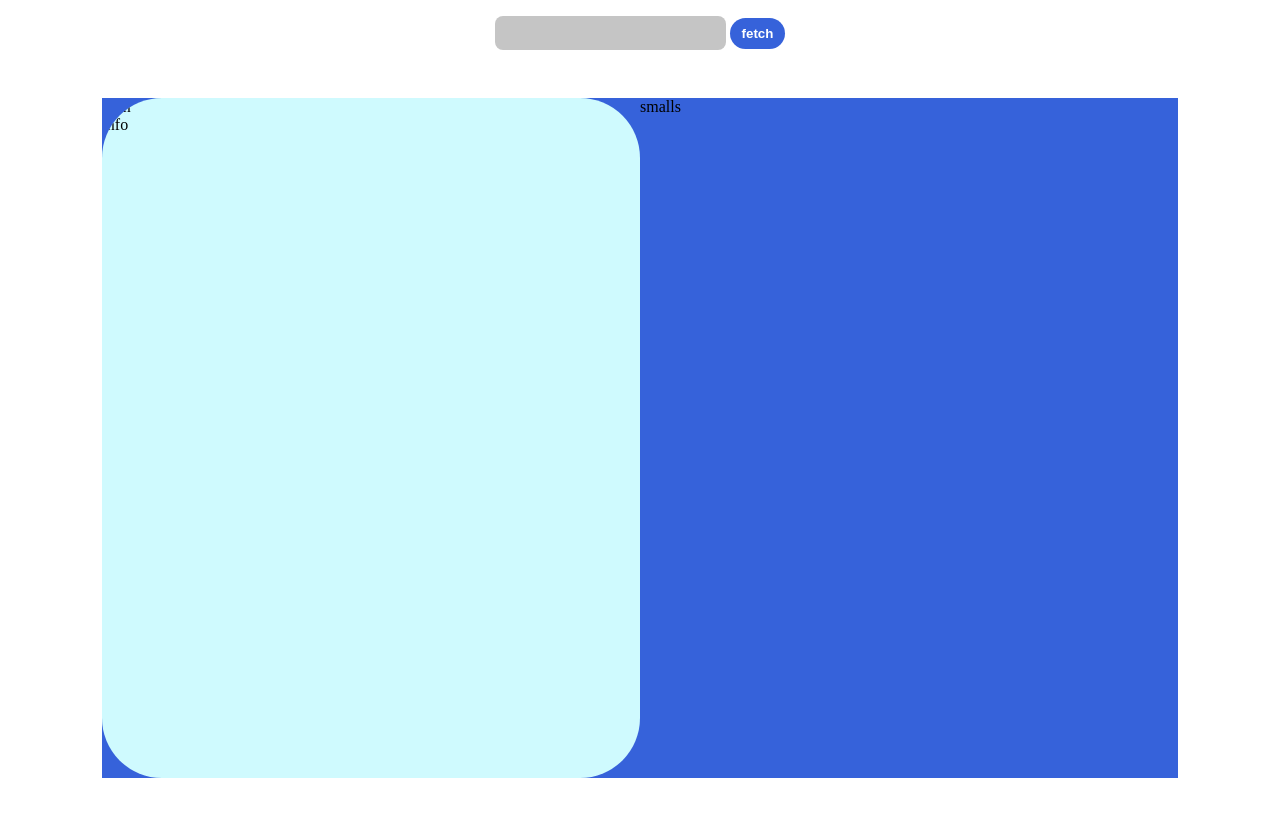
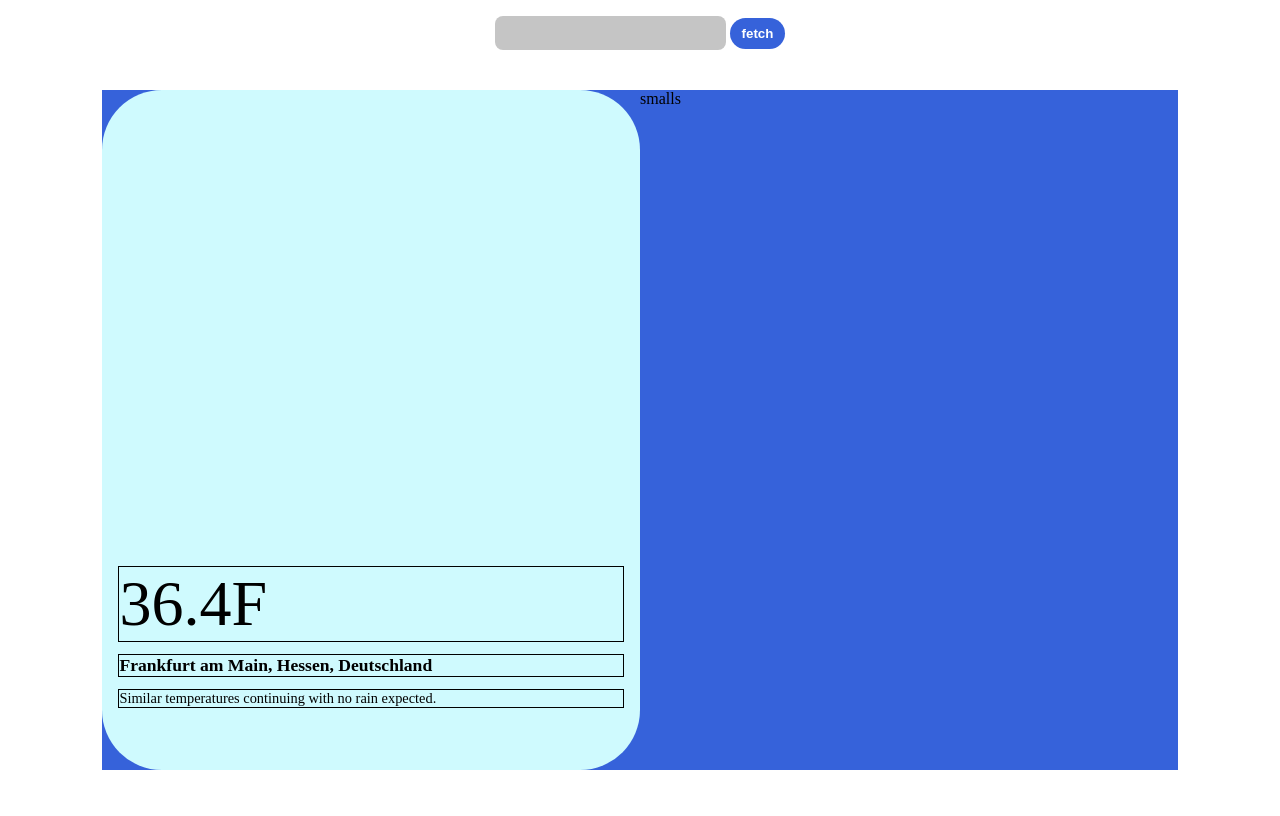
Before and after one commit to TahraouiMustapha/weather-app, a website built with webpack: page src/index.html in a window 1280 px wide. Built offline with nearby package versions, Linux system fonts and the light colour scheme.

Commit message:
feat : style the big-card

```diff
--- a/src/index.html
+++ b/src/index.html
@@ -13,12 +13,11 @@
 
     <div class="cards-container">
       <div class="big-card">
-        <div class="icon">idon</div>
+        <div class="icon"></div>
         <div class="information">
-            info
-          <div class="temp"></div>
-          <div class="address"></div>
-          <div class="description"></div>
+          <div class="temp">36.4F</div>
+          <div class="address">Frankfurt am Main, Hessen, Deutschland</div>
+          <div class="description">Similar temperatures continuing with no rain expected.</div>
         </div>
       </div>
 
--- a/src/style.css
+++ b/src/style.css
@@ -6,15 +6,16 @@
 
 body {
     --padding-container: 8%;
-    margin: 16px var(--padding-container);
+    margin: 0 var(--padding-container);
     display: flex;
     flex-direction: column;
     align-items: center;
-    gap: 48px;
+    gap: 40px;
     height: 100vh;
 }
 
 input[name ="location"] {
+    margin-top: 16px;
     padding: 8px 12px;
     border-radius: 8px;
     border: none;
@@ -51,4 +52,41 @@ input[name ="location"] {
     background-color: #cffafe;
     border-radius: 60px;
     overflow: hidden;
+
+    display: flex;
+    flex-direction: column;
 }
+
+.big-card .information {
+    padding: 0 16px;
+}
+
+.big-card .information > *  {
+    margin-bottom: 12px;
+}
+
+.big-card .information .temp {
+    font-size: 4em;
+}
+
+.big-card .information .address {
+    font-size: 1.1em;
+    font-weight: 600;
+}
+
+.big-card .information .description {
+    font-size: 0.9em;
+}
+
+.icon {
+    height: 70%;
+}
+
+.information {
+    flex: 1;
+}
+
+/* for test */
+.big-card .information > *  {
+    border: 1px solid #000;
+}
```
